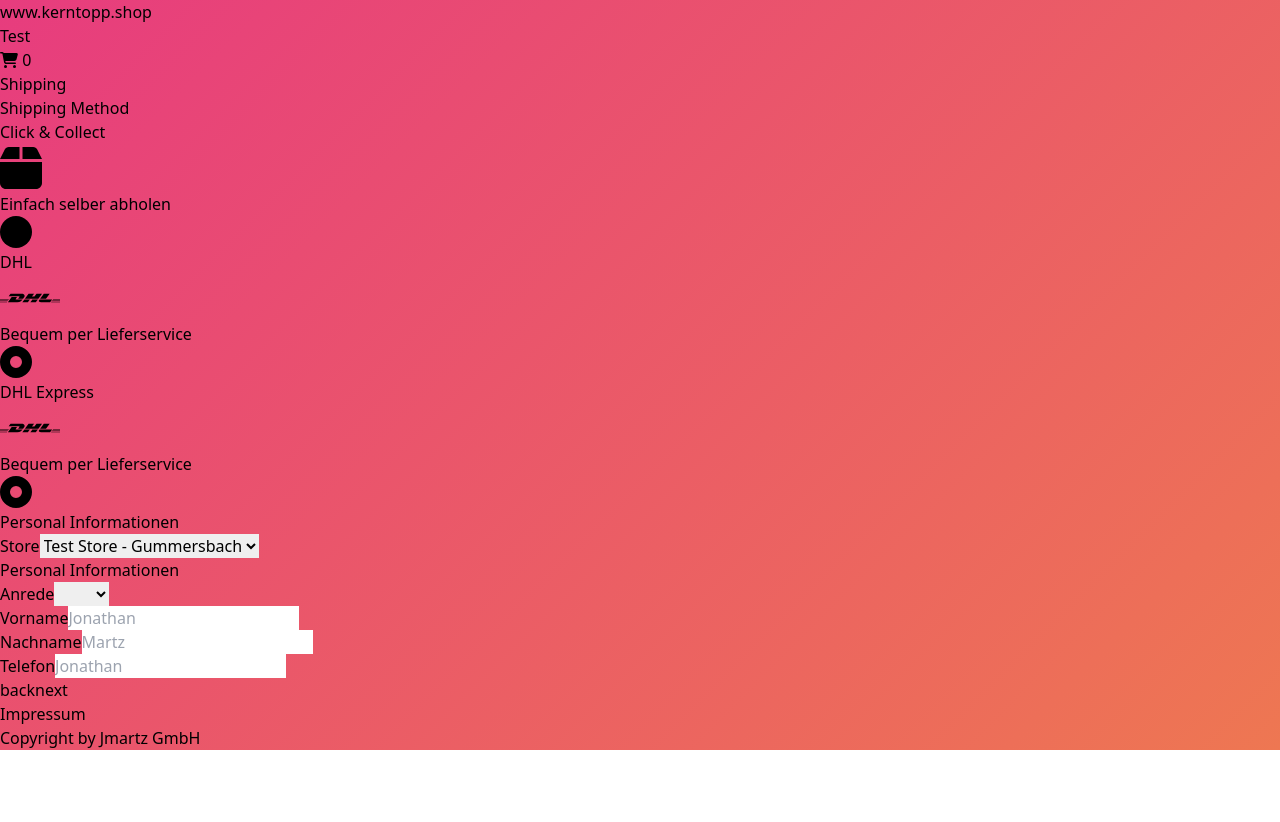
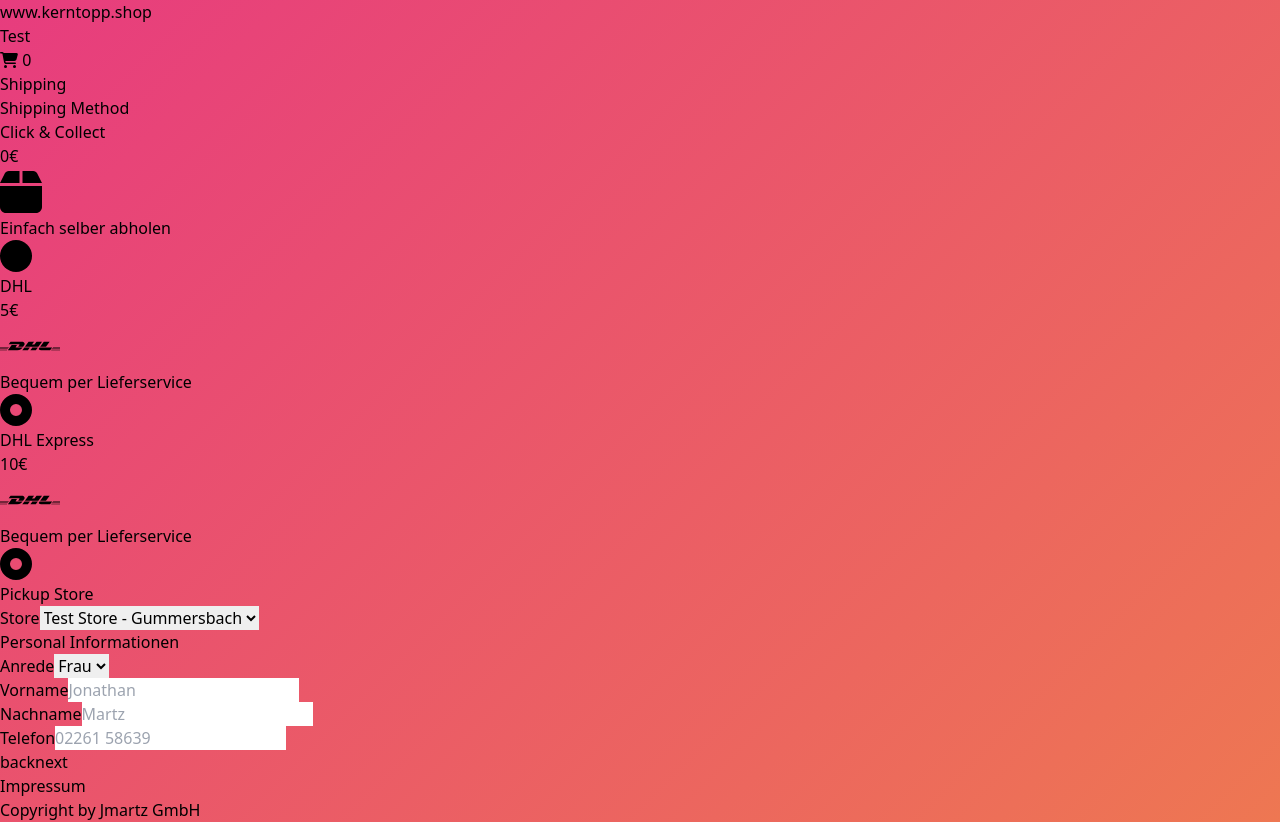
Before and after one commit to jmartz-gmbh/vite-kerntopp-shop, a Vue app in the folder app/: page /checkout/shipping in a window 1280 px wide. Before the commit the page ends 800 px from the top, so only its background shows below. Built offline with nearby package versions, Linux system fonts and the light colour scheme; sample sign-in values are in the browser's storage.

Commit message:
continue with checkout

```diff
--- a/app/src/components/billing/address.vue
+++ b/app/src/components/billing/address.vue
@@ -1,6 +1,7 @@
 <template>
   <div class="vc-billing-address">
-    <div class="form-group">
+    <h2 class="text-xl font-bold mx-2">Rechnungsadresse</h2>
+    <div class="form-group mx-2">
       <label>Gleiche Adresse verwenden</label>
       <input type="checkbox" v-model="same" />
     </div>
--- a/app/src/components/personal/information.vue
+++ b/app/src/components/personal/information.vue
@@ -1,6 +1,6 @@
 <template>
   <div class="vc-personal-information">
-    <h2 class="font-bold text-xl">Personal Informationen</h2>
+    <h2 class="font-bold text-xl mt-2">Personal Informationen</h2>
     <div class="form p-3 border-gray-400 border-2">
       <div class="form-group w-full px-2 py-2">
         <label class="mr-2">Anrede</label>
@@ -30,8 +30,8 @@
       <div class="form-group w-full px-2 py-2">
         <label class="mr-2">Telefon</label>
         <input
-          type="text"
-          placeholder="Jonathan"
+          type="phone"
+          placeholder="02261 58639"
           v-model="form.phone"
           class="px-2 py-2 bg-gray-400"
         />
@@ -44,14 +44,26 @@
 export default {
   name: "PersonalInformation",
   data() {
-    return {
-      form: {
-        surename: "",
-        firstname: "",
-        lastname: "",
-        phone: "",
+    return {};
+  },
+  mounted() {
+    this.$store.commit("checkout-load-personal-info");
+  },
+  computed: {
+    form: function () {
+      return this.$store.state.checkout.personal_info;
+    },
+  },
+  watch: {
+    form: {
+      handler(value) {
+        this.$store.commit("checkout-update-personal-info", {
+          that: this,
+          info: value,
+        });
       },
-    };
+      deep: true,
+    },
   },
 };
 </script>
--- a/app/src/components/pickup/store.vue
+++ b/app/src/components/pickup/store.vue
@@ -1,6 +1,6 @@
 <template>
   <div class="vc-pickup-store">
-    <h2 class="font-bold text-xl">Personal Informationen</h2>
+    <h2 class="font-bold text-xl">Pickup Store</h2>
     <div class="form p-3 border-gray-400 border-2">
       <div class="form-group w-full px-2 py-2">
         <label class="mr-2">Store</label>
--- a/app/src/components/shipping/address.vue
+++ b/app/src/components/shipping/address.vue
@@ -1,65 +1,76 @@
 <template>
   <div class="vc-shipping-address">
-    <div class="form shipping border-gray-400 border-2">
-      <div class="form-group w-full px-2 py-2">
-        <label class="mr-2">Anrede</label>
-        <select v-model="shipping.surename" class="px-2 py-2 bg-gray-400">
+    <div class="form shipping border-gray-400 border-2 py-2">
+      <h2 class="text-xl font-bold mx-2">Versandadresse</h2>
+      <div class="form-group mx-2">
+        <label for="countries" class="block mb-2 text-sm">Anrede</label>
+        <select
+          id="countries"
+          v-model="shipping.surename"
+          class="bg-gray-50 border border-gray-300 text-gray-900 text-sm rounded-lg focus:ring-blue-500 focus:border-blue-500 block w-full p-2.5 dark:bg-gray-700 dark:border-gray-600 dark:placeholder-gray-400 dark:text-white dark:focus:ring-blue-500 dark:focus:border-blue-500"
+        >
+          <option value="woman">Frau</option>
           <option value="man">Herr</option>
-          <option value="woman">Frau</option>
         </select>
       </div>
-      <div class="form-group w-full px-2 py-2">
-        <label class="mr-2">Firstname</label>
+      <div class="form-group mx-2">
+        <label class="block mb-2 text-sm">Vorname</label>
         <input
           type="text"
+          v-model="shipping.firstname"
+          class="bg-gray-50 border border-gray-300 text-gray-900 text-sm rounded-lg focus:ring-blue-500 focus:border-blue-500 block w-full p-2.5 dark:bg-gray-700 dark:border-gray-600 dark:placeholder-gray-400 dark:text-white dark:focus:ring-blue-500 dark:focus:border-blue-500"
           placeholder="Jonathan"
-          v-model="shipping.firstname"
-          class="px-2 py-2 bg-gray-400"
+          required
         />
       </div>
-      <div class="form-group w-full px-2 py-2">
-        <label>Lastname</label>
+      <div class="form-group mx-2">
+        <label class="block mb-2 text-sm">Nachname</label>
         <input
           type="text"
+          v-model="shipping.lastname"
+          class="bg-gray-50 border border-gray-300 text-gray-900 text-sm rounded-lg focus:ring-blue-500 focus:border-blue-500 block w-full p-2.5 dark:bg-gray-700 dark:border-gray-600 dark:placeholder-gray-400 dark:text-white dark:focus:ring-blue-500 dark:focus:border-blue-500"
           placeholder="Martz"
-          v-model="shipping.lastname"
-          class="px-2 py-2 bg-gray-400"
+          required
         />
       </div>
-      <div class="form-group w-full px-2 py-2">
-        <label>Street with Number</label>
+      <div class="form-group mx-2">
+        <label class="block mb-2 text-sm">Straße</label>
         <input
           type="text"
           v-model="shipping.street"
+          class="bg-gray-50 border border-gray-300 text-gray-900 text-sm rounded-lg focus:ring-blue-500 focus:border-blue-500 block w-full p-2.5 dark:bg-gray-700 dark:border-gray-600 dark:placeholder-gray-400 dark:text-white dark:focus:ring-blue-500 dark:focus:border-blue-500"
           placeholder="Eckenhagenerstrasse 34"
-          class="px-2 py-2 bg-gray-400"
+          required
         />
       </div>
-      <div class="form-group w-full px-2 py-2">
-        <label>Postcode</label>
+      <div class="form-group mx-2">
+        <label class="block mb-2 text-sm">Postleitzahl</label>
         <input
-          type="text"
+          type="number"
           v-model="shipping.postcode"
-          placeholder="51645"
-          class="px-2 py-2 bg-gray-400 text-white"
+          class="bg-gray-50 border border-gray-300 text-gray-900 text-sm rounded-lg focus:ring-blue-500 focus:border-blue-500 block w-full p-2.5 dark:bg-gray-700 dark:border-gray-600 dark:placeholder-gray-400 dark:text-white dark:focus:ring-blue-500 dark:focus:border-blue-500"
+          placeholder="51702"
+          required
         />
       </div>
-      <div class="form-group w-full px-2 py-2">
-        <label>City</label>
+      <div class="form-group mx-2">
+        <label class="block mb-2 text-sm">City</label>
         <input
           type="text"
           v-model="shipping.city"
+          class="bg-gray-50 border border-gray-300 text-gray-900 text-sm rounded-lg focus:ring-blue-500 focus:border-blue-500 block w-full p-2.5 dark:bg-gray-700 dark:border-gray-600 dark:placeholder-gray-400 dark:text-white dark:focus:ring-blue-500 dark:focus:border-blue-500"
           placeholder="Gummersbach"
-          class="px-2 py-2 bg-gray-400"
+          required
         />
       </div>
-      <div class="form-group w-full px-2 py-2">
-        <label>Country</label>
+      <div class="form-group mx-2">
+        <label class="block mb-2 text-sm">Land</label>
         <input
           type="text"
           v-model="shipping.country"
+          class="bg-gray-50 border border-gray-300 text-gray-900 text-sm rounded-lg focus:ring-blue-500 focus:border-blue-500 block w-full p-2.5 dark:bg-gray-700 dark:border-gray-600 dark:placeholder-gray-400 dark:text-white dark:focus:ring-blue-500 dark:focus:border-blue-500"
           placeholder="Deutschland"
-          class="px-2 py-2 bg-gray-400"
+          required
         />
       </div>
     </div>
@@ -70,23 +81,12 @@
 export default {
   name: "ShippingAddress",
   data() {
-    return {
-      shipping: {
-        surename: "woman",
-        firstname: "",
-        lastname: "",
-        street: "",
-        postcode: "",
-        country: "",
-        city: "",
-      },
-    };
+    return {};
   },
   mounted() {
     this.$store.commit("checkout-load-shipping-address", {
       that: this,
     });
-    this.shipping = this.$store.state.checkout.shipping;
   },
   watch: {
     shipping: {
@@ -100,6 +100,9 @@ export default {
     },
   },
   computed: {
+    shipping: function () {
+      return this.$store.state.checkout.shipping;
+    },
     shippingMethod: function () {
       return this.$store.state.checkout.shippingMethod;
     },
--- a/app/src/components/shipping/method.vue
+++ b/app/src/components/shipping/method.vue
@@ -3,6 +3,7 @@
     <div class="grid grid-cols-6 gap-2">
       <div class="col-span-6 text-center mt-5">
         <h2 class="font-bold text-xl">Click & Collect</h2>
+        <h3 class="text-sm">0€</h3>
         <div class="card">
           <fa icon="box" class="fa-3x" />
           <p>Einfach selber abholen</p>
@@ -21,6 +22,7 @@
       </div>
       <div class="col-span-6 text-center mt-5">
         <h2 class="font-bold text-xl">DHL</h2>
+        <h3 class="text-sm">5€</h3>
         <div class="card">
           <fa :icon="['fab', 'dhl']" class="fa-3x" />
           <p>Bequem per Lieferservice</p>
@@ -35,6 +37,7 @@
       </div>
       <div class="col-span-6 text-center mt-5">
         <h2 class="font-bold text-xl">DHL Express</h2>
+        <h3 class="text-sm">10€</h3>
         <div class="card">
           <fa :icon="['fab', 'dhl']" class="fa-3x" />
           <p>Bequem per Lieferservice</p>
--- /dev/null
+++ b/app/src/components/user/saved/address.vue
@@ -0,0 +1,98 @@
+<template>
+  <div class="vc-user-saved-address mx-2 my-2">
+    Wähle eine Adresse von deinem Konto:
+    <input type="checkbox" v-model="use" />
+    <div v-if="use" class="more">
+      <select
+        v-model="selected"
+        @change="update()"
+        class="bg-gray-50 border border-gray-300 text-gray-900 text-sm rounded-lg focus:ring-blue-500 focus:border-blue-500 block w-full p-2.5 dark:bg-gray-700 dark:border-gray-600 dark:placeholder-gray-400 dark:text-white dark:focus:ring-blue-500 dark:focus:border-blue-500"
+      >
+        <option v-for="(address, index) in addresses" :value="index">
+          {{ address.firstname + " " + address.lastname }}
+          -
+          {{ address.street }}
+        </option>
+      </select>
+    </div>
+  </div>
+</template>
+
+<script>
+export default {
+  name: "UserSavedAddress",
+  data() {
+    return {
+      use: false,
+      selected: 0,
+      addresses: [
+        {
+          surename: "man",
+          firstname: "Jonathan",
+          lastname: "Martz",
+          street: "Othestrasse 2",
+          postcode: "51702",
+          city: "Bergneustadt",
+          country: "Deutschland",
+        },
+        {
+          surename: "man",
+          firstname: "Jonathan",
+          lastname: "Martz",
+          street: "Eckenhagenerstrasse 34",
+          postcode: "51645",
+          city: "Gummersbach",
+          country: "Deutschland",
+        },
+      ],
+    };
+  },
+  watch: {
+    use: function (value) {
+      if (value) {
+        this.$store.commit("checkout-update-shipping-address", {
+          that: this,
+          address: this.addresses[this.selected],
+        });
+        this.$store.commit("checkout-load-shipping-address");
+      } else {
+        this.$store.commit("checkout-update-shipping-address", {
+          that: this,
+          address: {
+            surename: "woman",
+            firstname: "",
+            lastname: "",
+            street: "",
+            postcode: "",
+            city: "",
+            country: "",
+          },
+        });
+        this.$store.commit("checkout-load-shipping-address");
+      }
+    },
+  },
+  mounted() {
+    this.load();
+  },
+  methods: {
+    update: function () {
+      this.$store.commit("checkout-update-shipping-address", {
+        that: this,
+        address: this.addresses[this.selected],
+      });
+      this.$store.commit("checkout-load-shipping-address");
+    },
+    load: function () {
+      const that = this;
+      // fetch("https://auth.kerntopp.shop/api/user/addresses")
+      //   .then((response) => {
+      //     return response.json();
+      //   })
+      //   .then((json) => {
+      //     console.log(json);
+      //   });
+    },
+  },
+};
+</script>
--- a/app/src/pages/checkout/shipping.vue
+++ b/app/src/pages/checkout/shipping.vue
@@ -9,6 +9,8 @@
         <shipping-method></shipping-method>
       </div>
       <div class="col-span-6 md:col-span-3">
+        <user-saved-address v-if="shippingMethod != 'clickAndCollect'">
+        </user-saved-address>
         <pickup-store v-if="shippingMethod == 'clickAndCollect'">
         </pickup-store>
         <personal-information
@@ -39,13 +41,17 @@ import ShippingAddress from "../../components/shipping/address.vue";
 import BillingAddress from "../../components/billing/address.vue";
 import PersonalInformation from "../../components/personal/information.vue";
 import PickupStore from "../../components/pickup/store.vue";
+import UserSavedAddress from "../../components/user/saved/address.vue";
 
 export default {
   name: "CheckoutShipping",
   data() {
-    return {};
+    return {
+      valid: false,
+    };
   },
   mounted() {
+    const that = this;
     if (
       this.$store.state.auth.token == null ||
       this.$store.state.auth.token == ""
@@ -56,6 +62,9 @@ export default {
       that: this,
       method: "clickAndCollect",
     });
+    setTimeout(function () {
+      that.isValid();
+    }, 5000);
   },
   components: {
     "shipping-address": ShippingAddress,
@@ -63,11 +72,34 @@ export default {
     "billing-address": BillingAddress,
     "personal-information": PersonalInformation,
     "pickup-store": PickupStore,
+    "user-saved-address": UserSavedAddress,
   },
   computed: {
     shippingMethod: function () {
       return this.$store.state.checkout.shippingMethod;
     },
   },
+  methods: {
+    isValid: function () {
+      if (this.$store.state.checkout.shippingMethod == "clickAndCollect") {
+        let info = this.$store.state.checkout.personal_info;
+        if (info.surename == "") {
+          return false;
+        }
+        if (info.firstname == "") {
+          return false;
+        }
+        if (info.lastname == "") {
+          return false;
+        }
+        if (info.phone == "") {
+          return false;
+        }
+        return true;
+      }
+
+      return false;
+    },
+  },
 };
 </script>
--- a/app/src/store/checkout.js
+++ b/app/src/store/checkout.js
@@ -20,8 +20,29 @@ export default {
       country: "",
       city: "",
     },
+    personal_info: {
+      surename: "woman",
+      firstname: "",
+      lastname: "",
+      phone: "",
+    },
   }),
   mutations: {
+    "checkout-load-personal-info": function (state) {
+      state.personal_info = JSON.parse(localStorage.getItem("personal_info"));
+      if (state.personal_info === null) {
+        state.personal_info = {
+          surename: "woman",
+          firstname: "",
+          lastname: "",
+          phone: "",
+        };
+      }
+    },
+    "checkout-update-personal-info": function (state, { that, info }) {
+      state.personal_info = info;
+      localStorage.setItem("personal_info", JSON.stringify(info));
+    },
     "checkout-same-toggle": function (state) {
       state.shippingAndBillingSame = !state.shippingAndBillingSame;
       if (!state.shipping) {
```
